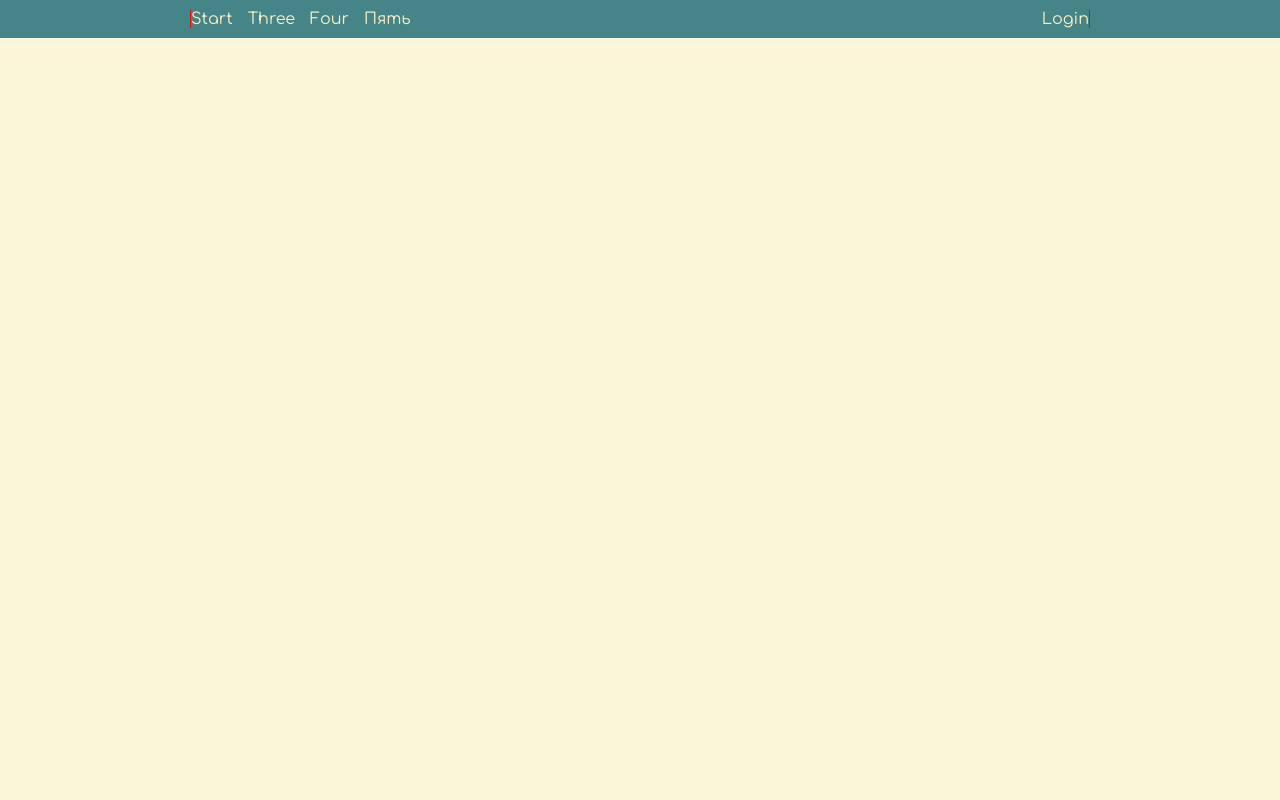
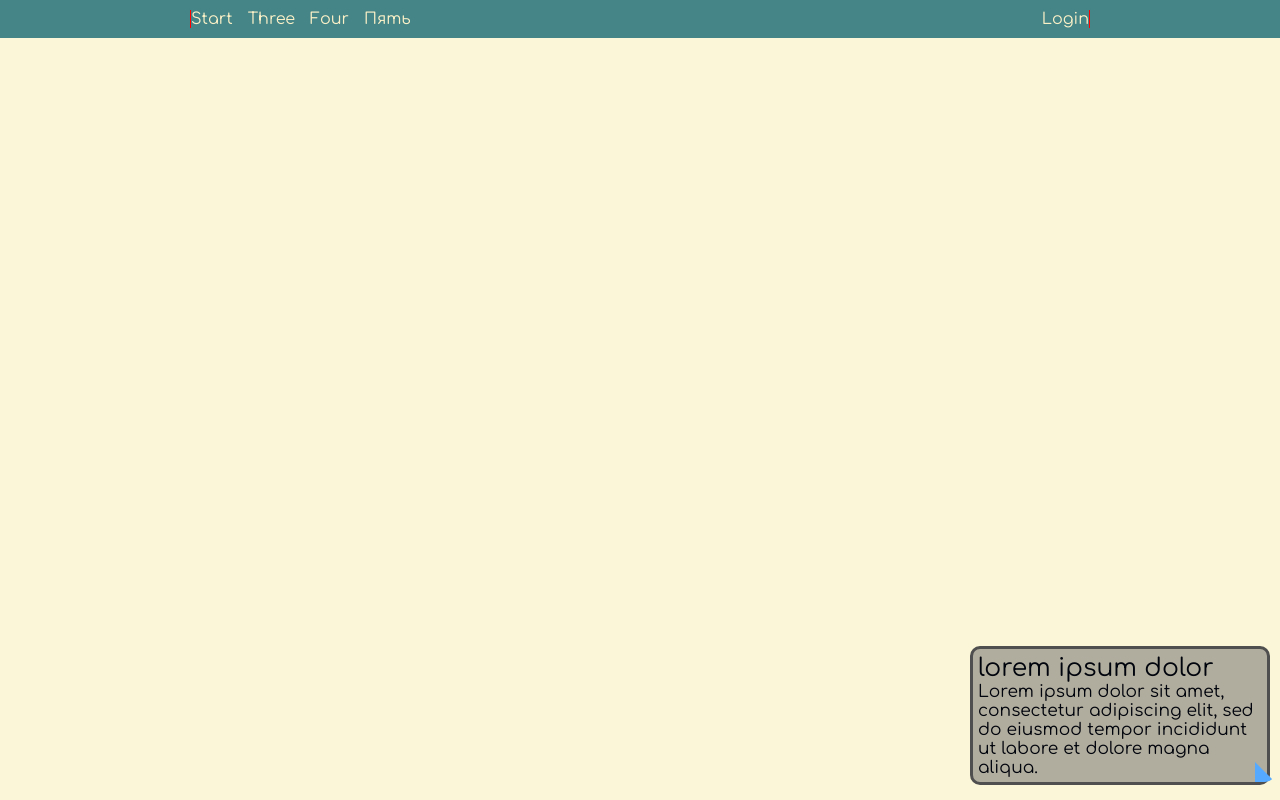
Before and after one commit to Graznov/balda_front, a React (Vite) app: page / in a window 1280 px wide. Built offline with nearby package versions, Linux system fonts and the light colour scheme; a web font is replaced by a local one.

Commit message:
16.05.26 info-massege

```diff
--- a/src/Field/BattleField/Battlefield.tsx
+++ b/src/Field/BattleField/Battlefield.tsx
@@ -6,6 +6,7 @@ import {Outlet, useNavigate} from "react-router-dom";
 import LinkCastom from "../../Ui-ux_components/LinkCastom.tsx";
 import AddWord from "../AddWord/AddWord.tsx";
 import {useAppDispatch, useAppSelector} from "../../Store/hooks.ts";
+import Message from "../message/Message.tsx";
 
 const cx = classNames.bind(style)
 
@@ -60,6 +61,7 @@ function Battlefield(){
             <Outlet/>
 
 
+
         </div>
     )
 }
--- a/src/Field/Field.tsx
+++ b/src/Field/Field.tsx
@@ -2,6 +2,7 @@ import classNames from "classnames/bind";
 import styles from './field.module.css'
 import {Outlet} from "react-router-dom";
 import Header from "./Header/Header.tsx";
+import Message from "./message/Message.tsx";
 
 
 const cx = classNames.bind(styles);
@@ -12,6 +13,8 @@ function Field(){
 
     return(
         <div className={cx('field')}>
+
+            <Message/>
 
             <div className="container_width">
                 <Header/>
--- /dev/null
+++ b/src/Field/message/Message.tsx
@@ -0,0 +1,24 @@
+import classNames from "classnames/bind";
+import styles from './message.module.css'
+
+const cx = classNames.bind(styles);
+
+function Message() {
+
+
+    return(
+        <div className={cx`message`}>
+            <div className={cx('message_content')}>
+                <p className={cx('message_content_top')}>
+                    lorem ipsum dolor
+                </p>
+                <p className={cx('message_content_text')}>
+                    Lorem ipsum dolor sit amet, consectetur adipiscing elit, sed do eiusmod tempor incididunt ut labore et dolore magna aliqua.
+                </p>
+            </div>
+
+        </div>
+    )
+}
+
+export default Message;
--- /dev/null
+++ b/src/Field/message/message.module.css
@@ -0,0 +1,49 @@
+.message{
+    position: absolute;
+
+    gap: 1rem;
+    bottom: 15px;
+    right: 10px;
+    width:300px;
+    min-height:100px;
+    background: rgba(107,103,103,.5);
+
+    padding:5px;
+    border-radius: 10px;
+    border: #504f4f 3px solid;
+    display: flex;
+    align-items: center;
+
+    .message_content{
+
+        display: flex;
+        flex-direction: column;
+        justify-content: space-evenly;
+
+        .message_content_top{
+            font-size: 25px;
+            color: #00040c;
+        }
+
+        .message_content_text{
+            font-size: 17px;
+            color: #00040c;
+        }
+
+    }
+
+}
+.message::after {
+    content: "";
+    position: absolute;
+    bottom: 0;
+    right: -8px; /* Выносим за пределы основного блока */
+    width: 20px;
+    height: 20px;
+    background-color: #55aaff;
+
+    /* Магия формы хвостика через mask или clip-path */
+    clip-path: polygon(0 0, 0% 100%, 100% 100%);
+    /* Чтобы хвостик плавно выходил из блока, можно немного подправить радиус */
+    border-bottom-right-radius: 10px;
+}
```
